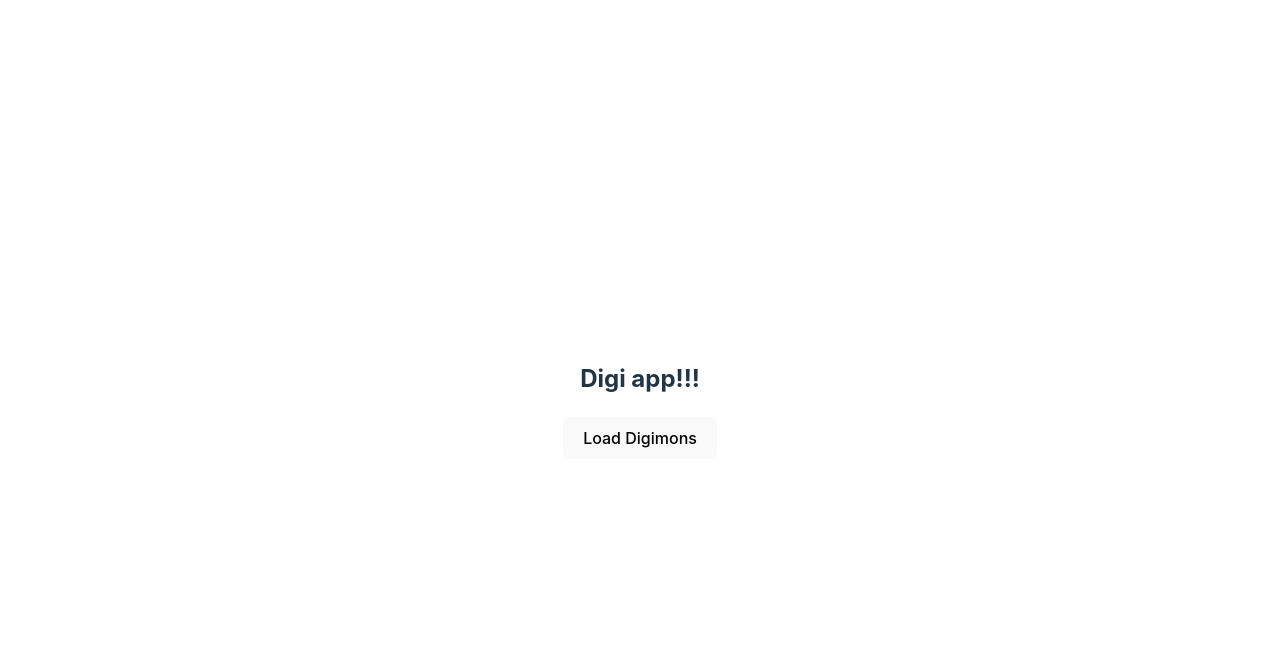
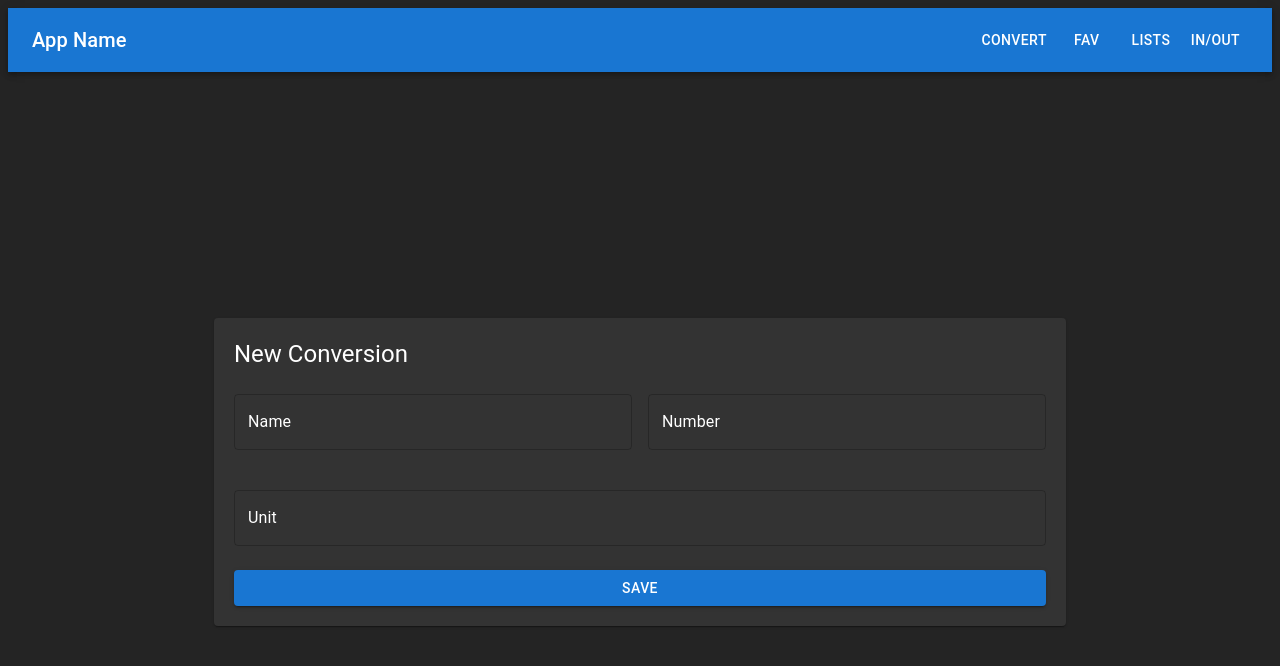
Before and after one commit to johnnyblaze993/Conversion_App, a React (Vite) app in the folder frontend/: page /convert in a window 1280 px wide. Shown: the top 666 px of the page. Built offline with nearby package versions, Linux system fonts and the light colour scheme.

Commit message:
stored componenets created

```diff
--- a/frontend/package.json
+++ b/frontend/package.json
@@ -10,9 +10,13 @@
     "preview": "vite preview"
   },
   "dependencies": {
+    "@emotion/react": "^11.13.3",
+    "@emotion/styled": "^11.13.0",
+    "@mui/material": "^6.0.2",
     "axios": "^1.5.1",
     "react": "^18.2.0",
-    "react-dom": "^18.2.0"
+    "react-dom": "^18.2.0",
+    "react-router-dom": "^6.26.1"
   },
   "devDependencies": {
     "@types/react": "^18.2.67",
--- a/frontend/src/App.tsx
+++ b/frontend/src/App.tsx
@@ -1,41 +1,37 @@
-import "./App.css";
-import axios from "axios";
-import Digimon from "../Interfaces/DigimonInterface";
-import { useState } from "react";
+import React from 'react';
+import { BrowserRouter as Router, Route, Routes, Link } from 'react-router-dom';
+import { AppBar, Toolbar, Button, Typography, Container } from '@mui/material';
+import Home from './components/Home';
+import Convert from './components/Convert';
+import Favorites from './components/Favorites';
+import Lists from './components/Lists';
+import Preferences from './components/Preferences';
 
-function App() {
-	const [digimons, setDigimons] = useState<Digimon[]>([]);
-
-	const fetchDigimons = () => {
-		axios.get("http://localhost:8081/digimon").then((response) => {
-			setDigimons(response.data);
-		});
-	};
-
-	return (
-		<>
-			<h2>Digi app!!!</h2>
-			<button onClick={fetchDigimons}>Load Digimons</button>
-			<div style={{ display: "flex", flexWrap: "wrap" }}>
-				{digimons.map((digimon) => (
-					<div
-						key={digimon.id}
-						style={{
-							border: "1px solid black",
-							margin: "10px",
-							padding: "10px",
-							width: "200px",
-							borderRadius: "10px",
-						}}
-					>
-						<h3>{digimon.name}</h3>
-						<p>Type: {digimon.type}</p>
-						<p>Number: {digimon.digimonNumber}</p>
-					</div>
-				))}
-			</div>
-		</>
-	);
+const App: React.FC = () => {
+  return (
+    <Router>
+      <AppBar position="static">
+        <Toolbar>
+          <Typography variant="h6" style={{ flexGrow: 1 }}>
+            App Name
+          </Typography>
+          <Button color="inherit" component={Link} to="/">Convert</Button>
+          <Button color="inherit" component={Link} to="/favorites">Fav</Button>
+          <Button color="inherit" component={Link} to="/lists">Lists</Button>
+          <Button color="inherit" component={Link} to="/preferences">In/Out</Button>
+        </Toolbar>
+      </AppBar>
+      <Container maxWidth="lg" style={{ height: '100vh', width: '100vw', padding: 0, display: 'flex', flexDirection: 'column' }}>
+        <Routes>
+          <Route path="/" element={<Home />} />
+          <Route path="/convert" element={<Convert />} />
+          <Route path="/favorites" element={<Favorites />} />
+          <Route path="/lists" element={<Lists />} />
+          <Route path="/preferences" element={<Preferences />} />
+        </Routes>
+      </Container>
+    </Router>
+  );
 }
 
 export default App;
--- /dev/null
+++ b/frontend/src/components/Convert.tsx
@@ -0,0 +1,77 @@
+import React, { useState } from 'react';
+import { TextField, Button, Container, Paper, Typography, Grid } from '@mui/material';
+
+const Convert: React.FC = () => {
+  const [name, setName] = useState<string>('');
+  const [number, setNumber] = useState<number | string>('');
+  const [unit, setUnit] = useState<string>('');
+
+  const handleSubmit = (e: React.FormEvent) => {
+    e.preventDefault();
+    console.log({ name, number, unit });
+  };
+
+  return (
+    <Container
+      maxWidth="md"
+      style={{
+        height: '100vh',
+        display: 'flex',
+        justifyContent: 'center',
+        alignItems: 'center',
+      }}
+    >
+      <Paper style={{ padding: '20px', backgroundColor: '#333', color: 'white', width: '100%' }}>
+        <Typography variant="h5" gutterBottom>New Conversion</Typography>
+        <form onSubmit={handleSubmit}>
+          <Grid container spacing={2}>
+            <Grid item xs={12} sm={6}>
+              <TextField
+                label="Name"
+                variant="outlined"
+                fullWidth
+                margin="normal"
+                value={name}
+                onChange={(e) => setName(e.target.value)}
+                InputLabelProps={{ style: { color: 'white' } }}
+                InputProps={{ style: { color: 'white' } }}
+              />
+            </Grid>
+            <Grid item xs={12} sm={6}>
+              <TextField
+                label="Number"
+                variant="outlined"
+                fullWidth
+                margin="normal"
+                type="number"
+                value={number}
+                onChange={(e) => setNumber(e.target.value)}
+                InputLabelProps={{ style: { color: 'white' } }}
+                InputProps={{ style: { color: 'white' } }}
+              />
+            </Grid>
+            <Grid item xs={12}>
+              <TextField
+                label="Unit"
+                variant="outlined"
+                fullWidth
+                margin="normal"
+                value={unit}
+                onChange={(e) => setUnit(e.target.value)}
+                InputLabelProps={{ style: { color: 'white' } }}
+                InputProps={{ style: { color: 'white' } }}
+              />
+            </Grid>
+            <Grid item xs={12}>
+              <Button type="submit" variant="contained" color="primary" fullWidth>
+                Save
+              </Button>
+            </Grid>
+          </Grid>
+        </form>
+      </Paper>
+    </Container>
+  );
+};
+
+export default Convert;
--- /dev/null
+++ b/frontend/src/components/Favorites.tsx
@@ -0,0 +1,35 @@
+import React from 'react';
+import { Container, Paper, Typography, Box } from '@mui/material';
+
+const Favorites: React.FC = () => {
+  return (
+    <Container
+      maxWidth="md"
+      style={{
+        height: '100vh',
+        display: 'flex',
+        justifyContent: 'center',
+        alignItems: 'center',
+      }}
+    >
+      <Box>
+        <Typography variant="h5" gutterBottom>Favorite Conversions</Typography>
+        <Paper style={styles.listItem}>Favorite Conversion 1</Paper>
+        <Paper style={styles.listItem}>Favorite Conversion 2</Paper>
+        <Paper style={styles.listItem}>Favorite Conversion 3</Paper>
+      </Box>
+    </Container>
+  );
+};
+
+const styles = {
+  listItem: {
+    padding: '10px',
+    backgroundColor: '#444',
+    color: 'white',
+    borderRadius: '5px',
+    marginTop: '10px',
+  } as React.CSSProperties,
+};
+
+export default Favorites;
--- /dev/null
+++ b/frontend/src/components/Home.tsx
@@ -0,0 +1,31 @@
+import React from 'react';
+import { Button, Container, Box } from '@mui/material';
+import { Link } from 'react-router-dom';
+
+const Home: React.FC = () => {
+  return (
+    <Container
+      style={{
+        display: 'flex',
+        justifyContent: 'center',
+        alignItems: 'center',
+        height: '100vh',
+        backgroundColor: '#222',
+      }}
+    >
+      <Box>
+        <Button
+          variant="contained"
+          color="secondary"
+          component={Link}
+          to="/convert"
+          style={{ fontSize: '24px', padding: '20px 40px' }}
+        >
+          Convert
+        </Button>
+      </Box>
+    </Container>
+  );
+};
+
+export default Home;
--- /dev/null
+++ b/frontend/src/components/Lists.tsx
@@ -0,0 +1,35 @@
+import React from 'react';
+import { Container, Paper, Typography, Box } from '@mui/material';
+
+const Lists: React.FC = () => {
+  return (
+    <Container
+      maxWidth="md"
+      style={{
+        height: '100vh',
+        display: 'flex',
+        justifyContent: 'center',
+        alignItems: 'center',
+      }}
+    >
+      <Box>
+        <Typography variant="h5" gutterBottom>Saved Conversion Lists</Typography>
+        <Paper style={styles.listItem}>List 1</Paper>
+        <Paper style={styles.listItem}>List 2</Paper>
+        <Paper style={styles.listItem}>List 3</Paper>
+      </Box>
+    </Container>
+  );
+};
+
+const styles = {
+  listItem: {
+    padding: '10px',
+    backgroundColor: '#444',
+    color: 'white',
+    borderRadius: '5px',
+    marginTop: '10px',
+  } as React.CSSProperties,
+};
+
+export default Lists;
--- /dev/null
+++ b/frontend/src/components/Preferences.tsx
@@ -0,0 +1,55 @@
+import React, { useState } from 'react';
+import { TextField, Button, Container, Paper, Typography } from '@mui/material';
+
+const Preferences: React.FC = () => {
+  const [defaultUnit, setDefaultUnit] = useState<string>('');
+  const [measurementType, setMeasurementType] = useState<string>('');
+
+  const handleSubmit = (e: React.FormEvent) => {
+    e.preventDefault();
+    console.log({ defaultUnit, measurementType });
+  };
+
+  return (
+    <Container
+      maxWidth="md"
+      style={{
+        height: '100vh',
+        display: 'flex',
+        justifyContent: 'center',
+        alignItems: 'center',
+      }}
+    >
+      <Paper style={{ padding: '20px', backgroundColor: '#333', color: 'white', width: '100%' }}>
+        <Typography variant="h5" gutterBottom>User Preferences</Typography>
+        <form onSubmit={handleSubmit}>
+          <TextField
+            label="Default Unit"
+            variant="outlined"
+            fullWidth
+            margin="normal"
+            value={defaultUnit}
+            onChange={(e) => setDefaultUnit(e.target.value)}
+            InputLabelProps={{ style: { color: 'white' } }}
+            InputProps={{ style: { color: 'white' } }}
+          />
+          <TextField
+            label="Measurement Type"
+            variant="outlined"
+            fullWidth
+            margin="normal"
+            value={measurementType}
+            onChange={(e) => setMeasurementType(e.target.value)}
+            InputLabelProps={{ style: { color: 'white' } }}
+            InputProps={{ style: { color: 'white' } }}
+          />
+          <Button type="submit" variant="contained" color="primary" fullWidth>
+            Save
+          </Button>
+        </form>
+      </Paper>
+    </Container>
+  );
+};
+
+export default Preferences;
--- a/frontend/src/index.css
+++ b/frontend/src/index.css
@@ -13,57 +13,3 @@
   -moz-osx-font-smoothing: grayscale;
   -webkit-text-size-adjust: 100%;
 }
-
-a {
-  font-weight: 500;
-  color: #646cff;
-  text-decoration: inherit;
-}
-a:hover {
-  color: #535bf2;
-}
-
-body {
-  margin: 0;
-  display: flex;
-  place-items: center;
-  min-width: 320px;
-  min-height: 100vh;
-}
-
-h1 {
-  font-size: 3.2em;
-  line-height: 1.1;
-}
-
-button {
-  border-radius: 8px;
-  border: 1px solid transparent;
-  padding: 0.6em 1.2em;
-  font-size: 1em;
-  font-weight: 500;
-  font-family: inherit;
-  background-color: #1a1a1a;
-  cursor: pointer;
-  transition: border-color 0.25s;
-}
-button:hover {
-  border-color: #646cff;
-}
-button:focus,
-button:focus-visible {
-  outline: 4px auto -webkit-focus-ring-color;
-}
-
-@media (prefers-color-scheme: light) {
-  :root {
-    color: #213547;
-    background-color: #ffffff;
-  }
-  a:hover {
-    color: #747bff;
-  }
-  button {
-    background-color: #f9f9f9;
-  }
-}
```
Also changed, not shown: 1 other file (tests, documents, lock files or other folders).
